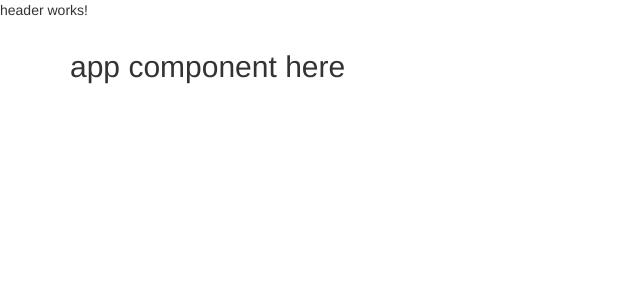
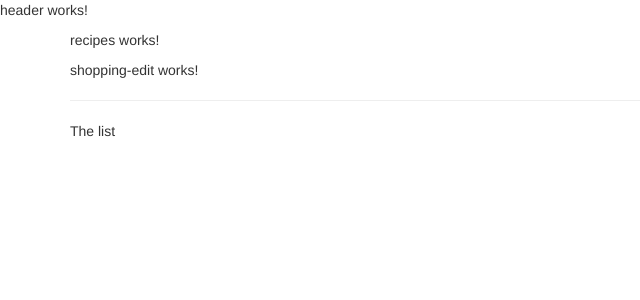
Before and after one commit to vesmarinova/angular-udemy-the-complete-guide-2024-recipe-book-moudles, an Angular app: page / in a window 1280 px wide. Shown: the top 300 px of the page, without its empty margins (0-640 px from the left). Built offline with nearby package versions, Linux system fonts and the light colour scheme.

Commit message:
components nesting

```diff
--- a/src/app/app.component.html
+++ b/src/app/app.component.html
@@ -3,7 +3,8 @@
 <div class="container">
   <div class="row">
     <div class="col-md-12">
-      <h2> app component here</h2>
+    <app-recipes></app-recipes>
+    <app-shopping-list></app-shopping-list>
     </div>
   </div>
 </div>
--- a/src/app/shopping-list/shopping-list.component.html
+++ b/src/app/shopping-list/shopping-list.component.html
@@ -1 +1,7 @@
-<p>shopping-list works!</p>
+<div class="row">
+    <div class="col-xs-10">
+        <app-shopping-edit></app-shopping-edit>
+        <hr>
+        <p>The list</p>
+    </div>
+</div>
```
